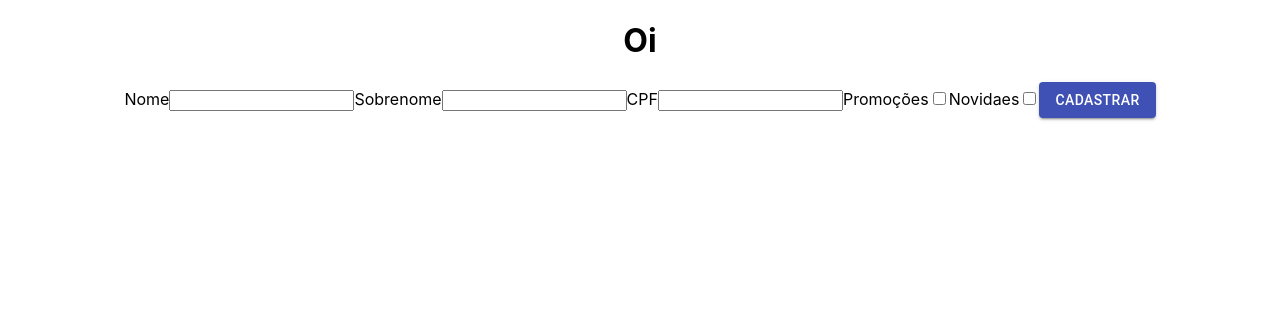
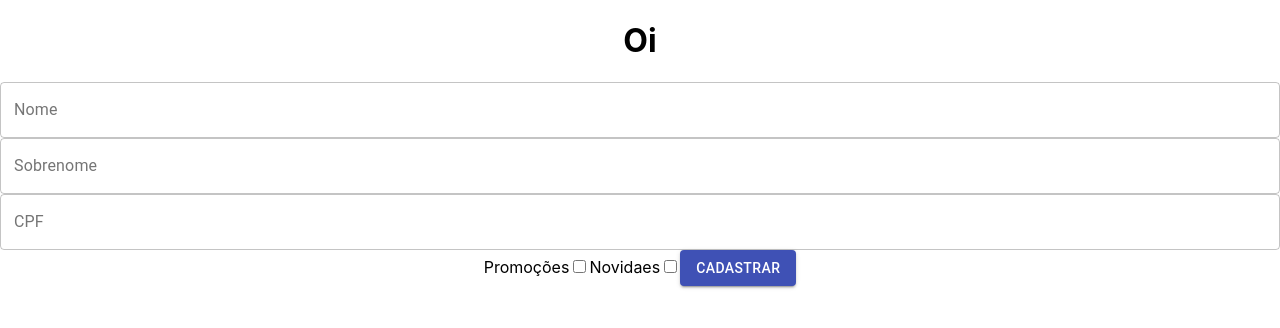
Before and after one commit to devHikary/react_functionComp, a React (Create React App) app in the folder func-compo/: page / in a window 1280 px wide. Shown: the top 328 px of the page. Built offline with nearby package versions, Linux system fonts and the light colour scheme.

Commit message:
Aula 2.2 TextField

```diff
--- a/func-compo/src/components/FormularioCadastro/FormularioCadastro.jsx
+++ b/func-compo/src/components/FormularioCadastro/FormularioCadastro.jsx
@@ -1,17 +1,15 @@
 import React from 'react';
 import Button from "@material-ui/core/Button";
+import TextField from "@material-ui/core/TextField";
 
 function FormularioCadastro() {
   return (
     <form>
-      <label>Nome</label>
-      <input type="text"/>
+      <TextField id="nome" label="Nome" variant="outlined" fullWidth="true"/>
 
-      <label>Sobrenome</label>
-      <input type="text"/>
+      <TextField id="sobrenome" label="Sobrenome" variant="outlined" fullWidth="true"/>
 
-      <label>CPF</label>
-      <input type="text"/>
+      <TextField id="cpf" label="CPF" variant="outlined" fullWidth="true"/>
 
       <label>Promoções</label>
       <input type="checkbox"/>
```
